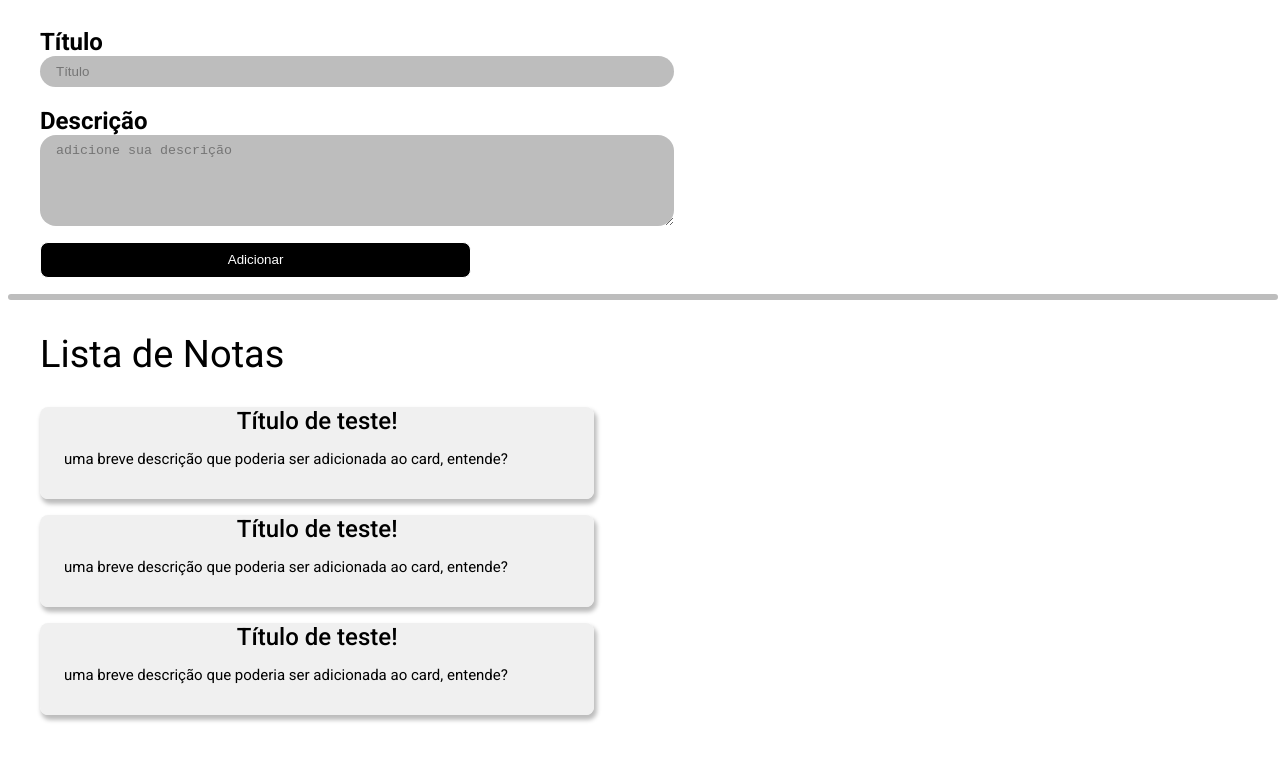
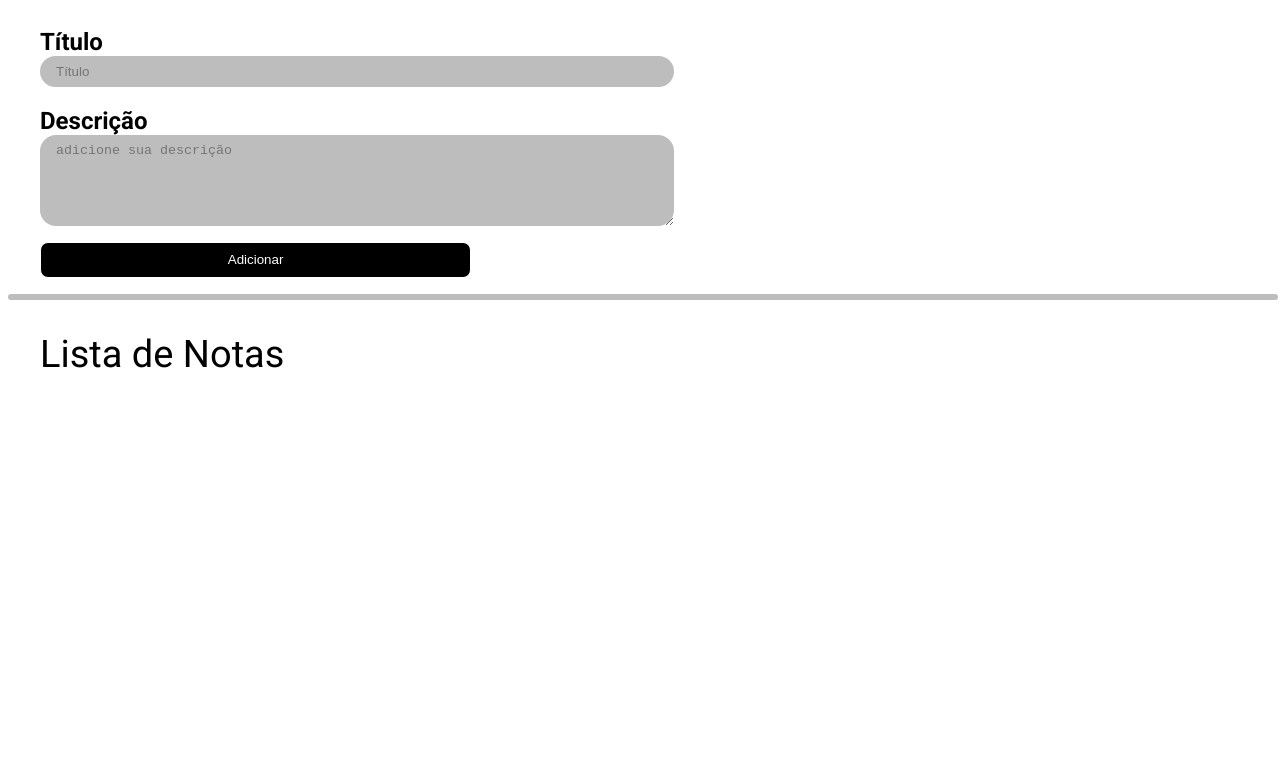
Before and after one commit to luisricarte/react-basic-study, a React (Create React App) app in the folder notes/: page / in a window 1280 px wide. Shown: the top 760 px of the page. Built offline with nearby package versions, Linux system fonts and the light colour scheme.

Commit message:
funcionamento estático

```diff
--- a/notes/src/Pages/BasicPage/IndexPage.jsx
+++ b/notes/src/Pages/BasicPage/IndexPage.jsx
@@ -1,11 +1,17 @@
-import React, { Component } from "react";
+import React, { Component, useState } from "react";
 import styles from './styles.css';
 import NewNote from '../../Components/NewNote/index';
 import Note from '../../Components/Note/index';
+
 class IndexPage extends Component {
-
+    constructor(props) {
+        super(props);
+        this.notes = [];
+    }
     createNote(title, description) {
-        console.log(title, description)
+        const noteObject = {title:title, description:description}
+        console.log(noteObject)
+        this.notes?.add(noteObject);
     }
 
     render() {
@@ -19,9 +25,10 @@ class IndexPage extends Component {
                         <h1 style={{fontFamily:'Roboto',fontWeight: '400',fontSize: '38px'}}>
                             Lista de Notas
                         </h1>
-                        {Array.of(1,1,1).map((card,index) => {
+
+                        {this.notes?.map((cardNote,index) => {
                             return(
-                                <Note title={'Título de teste!'} description={'uma breve descrição que poderia ser adicionada ao card, entende?'}/>
+                                <Note title={cardNote.title} description={cardNote.description}/>
                             )
                         })}
 
```
